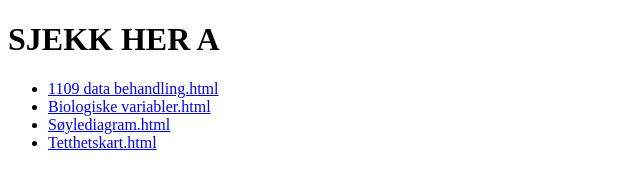
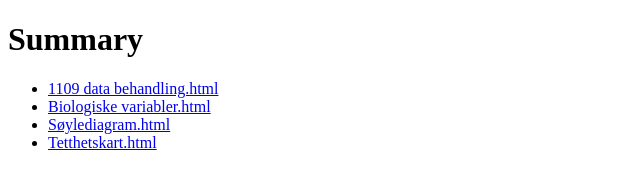
Before and after one commit to Marius-true-afk/Master, a plain HTML site: page index.html in a window 1280 px wide. Shown: the whole page, without its empty margins (0-640 px from the left). Drawn offline with Linux system fonts and the light colour scheme.

Commit message:
Update index.html

```diff
--- a/index.html
+++ b/index.html
@@ -4,7 +4,7 @@
   <title>My Master data</title>
 </head>
 <body>
-  <h1>SJEKK HER A</h1>
+  <h1>Summary</h1>
   <ul>
     <li><a href="1109%20data%20behandling.html">1109 data behandling.html</a></li>
     <li><a href="Biologiske%20variabler.html">Biologiske variabler.html</a></li>
```
